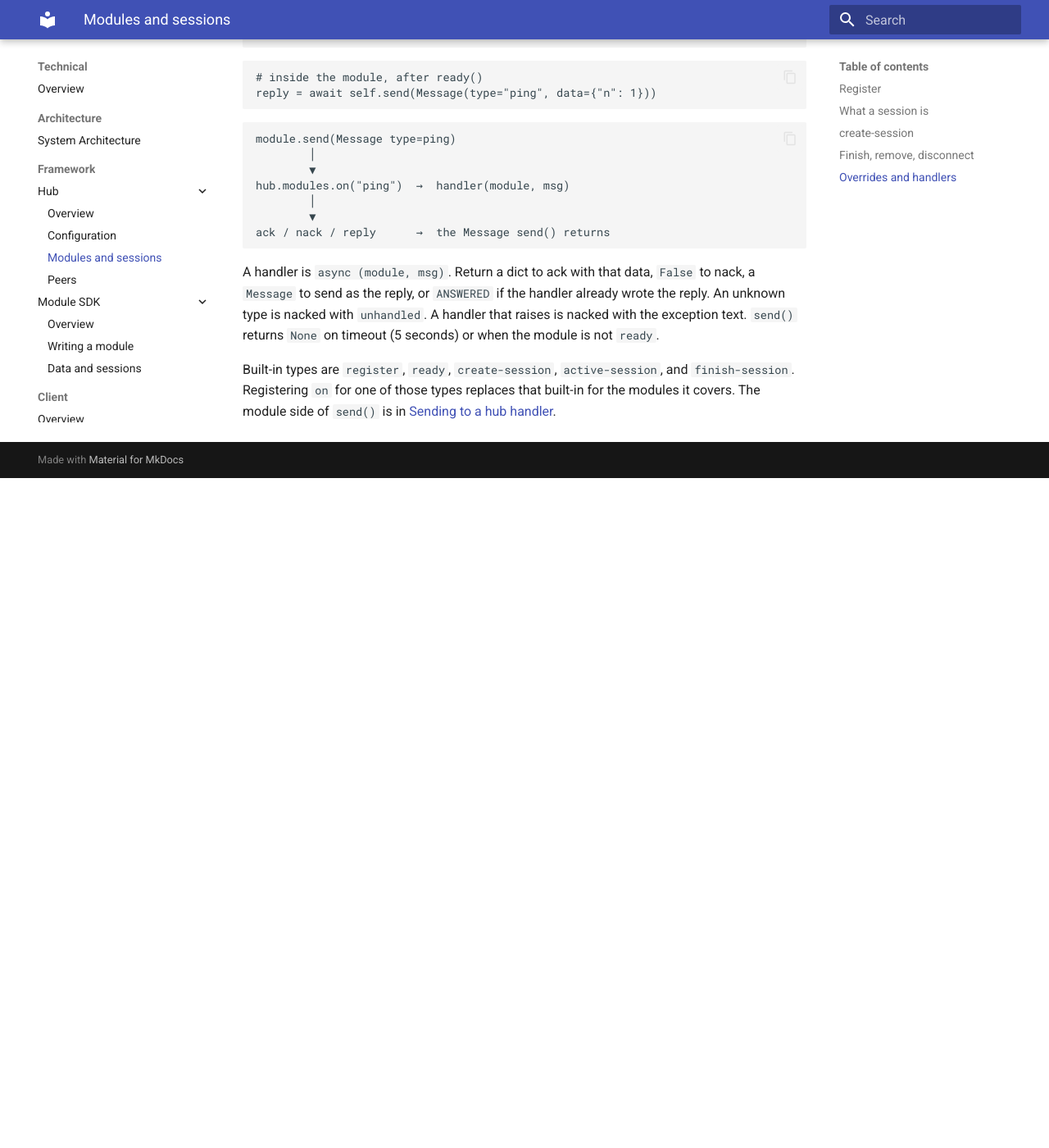
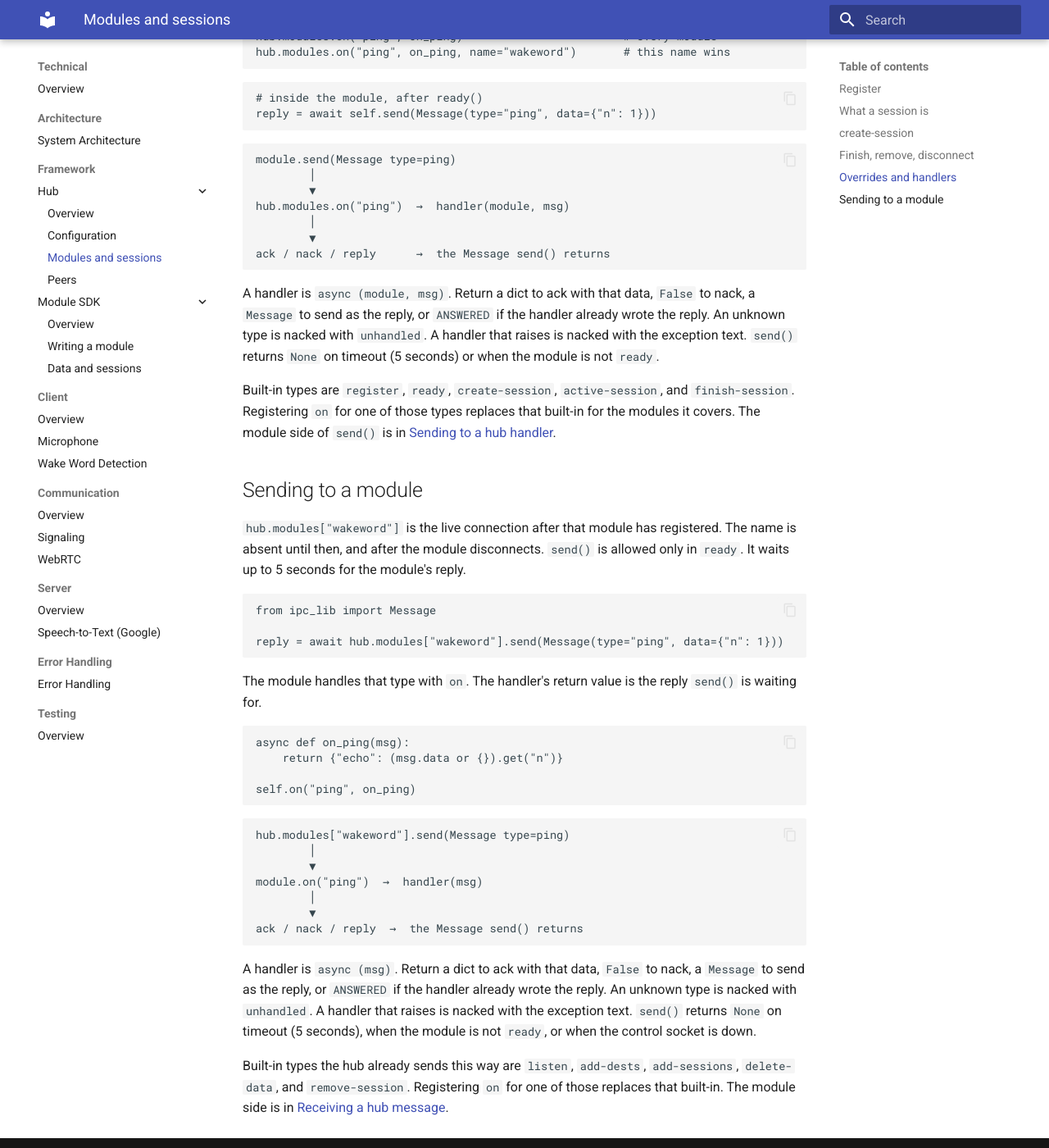
Before and after one commit to FOSIA-project/docs, an MkDocs documentation site: the page built from docs/technical/framework/hub/modules.md, in a window 1280 px wide and 1400 px high, scrolled down 3009 px. Shown: the whole window at 82% size. Built offline with MkDocs 1.6.1 and Material for MkDocs 9.7.7, drawn with Linux system fonts in a browser that asks for light colours; before the commit the page ends 3592 px from its top, so only the background shows below that; some of the changed text lies outside the part shown.

Commit message:
framework: add msg docs for both directions

````diff
--- a/docs/technical/framework/hub/modules.md
+++ b/docs/technical/framework/hub/modules.md
@@ -8,7 +8,7 @@ connected ──register──► registered ──listen──► listening ─
                               └── source skips listen ──► ready
 ```
 
-Public `module.send(msg)` is allowed only in `ready`. It waits up to 5 seconds for an ack or reply and returns `None` on timeout. The register handshake uses an internal send that does not check `ready`, because the module is not ready yet.
+Public `module.send(msg)` is allowed only in `ready`. It waits up to 5 seconds for an ack or reply and returns `None` on timeout. That is how the hub sends a control message to one module. The register handshake uses an internal send that does not check `ready`, because the module is not ready yet. See [Sending to a module](#sending-to-a-module).
 
 ## Register
 
@@ -111,3 +111,36 @@ ack / nack / reply      →  the Message send() returns
 A handler is `async (module, msg)`. Return a dict to ack with that data, `False` to nack, a `Message` to send as the reply, or `ANSWERED` if the handler already wrote the reply. An unknown type is nacked with `unhandled`. A handler that raises is nacked with the exception text. `send()` returns `None` on timeout (5 seconds) or when the module is not `ready`.
 
 Built-in types are `register`, `ready`, `create-session`, `active-session`, and `finish-session`. Registering `on` for one of those types replaces that built-in for the modules it covers. The module side of `send()` is in [Sending to a hub handler](../module-sdk/index.md#sending-to-a-hub-handler).
+
+## Sending to a module
+
+`hub.modules["wakeword"]` is the live connection after that module has registered. The name is absent until then, and after the module disconnects. `send()` is allowed only in `ready`. It waits up to 5 seconds for the module's reply.
+
+```python
+from ipc_lib import Message
+
+reply = await hub.modules["wakeword"].send(Message(type="ping", data={"n": 1}))
+```
+
+The module handles that type with `on`. The handler's return value is the reply `send()` is waiting for.
+
+```python
+async def on_ping(msg):
+    return {"echo": (msg.data or {}).get("n")}
+
+self.on("ping", on_ping)
+```
+
+```text
+hub.modules["wakeword"].send(Message type=ping)
+        │
+        ▼
+module.on("ping")  →  handler(msg)
+        │
+        ▼
+ack / nack / reply  →  the Message send() returns
+```
+
+A handler is `async (msg)`. Return a dict to ack with that data, `False` to nack, a `Message` to send as the reply, or `ANSWERED` if the handler already wrote the reply. An unknown type is nacked with `unhandled`. A handler that raises is nacked with the exception text. `send()` returns `None` on timeout (5 seconds), when the module is not `ready`, or when the control socket is down.
+
+Built-in types the hub already sends this way are `listen`, `add-dests`, `add-sessions`, `delete-data`, and `remove-session`. Registering `on` for one of those replaces that built-in. The module side is in [Receiving a hub message](../module-sdk/index.md#receiving-a-hub-message).
````
Also changed, not shown: docs/technical/framework/module-sdk/index.md (+23 -0 lines).
